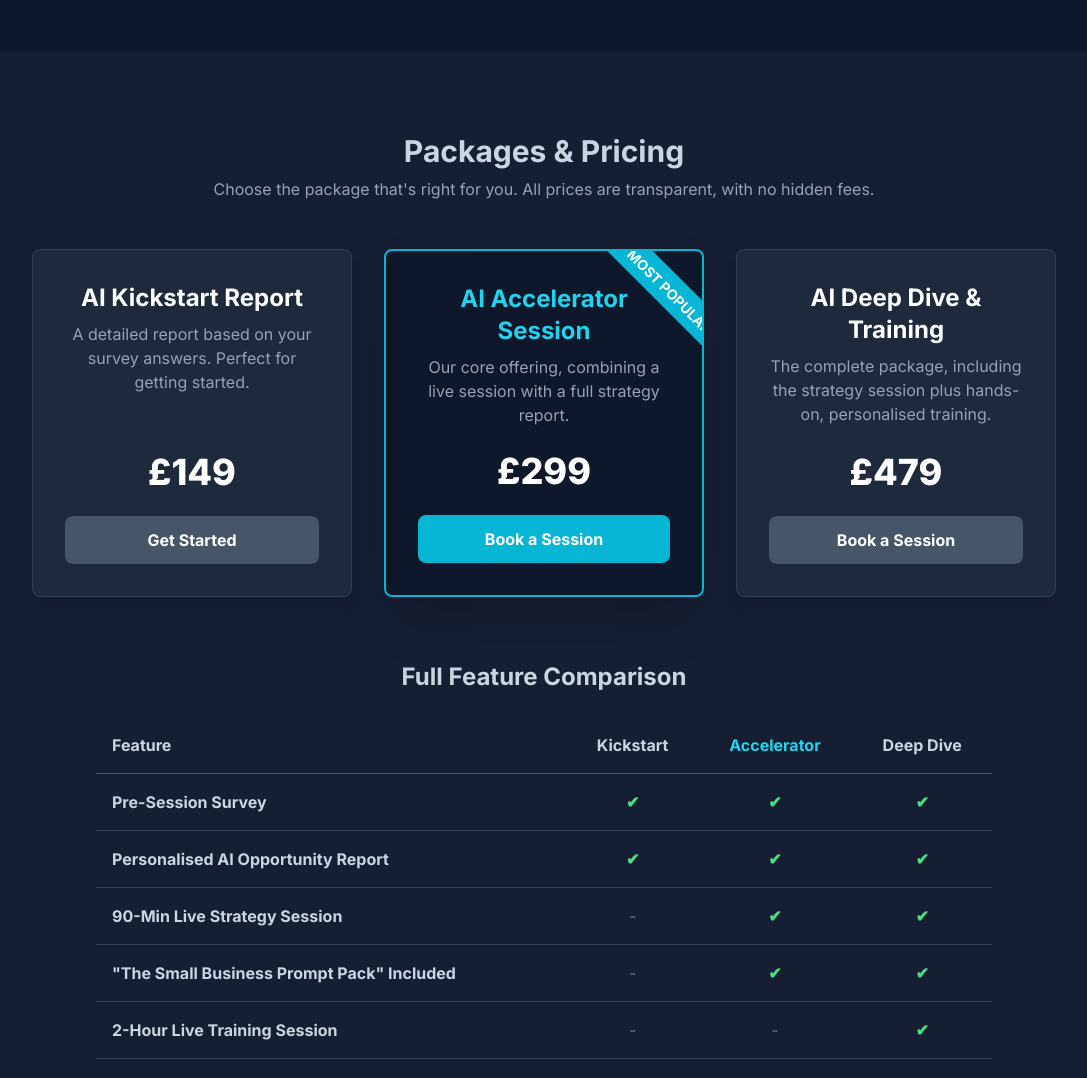
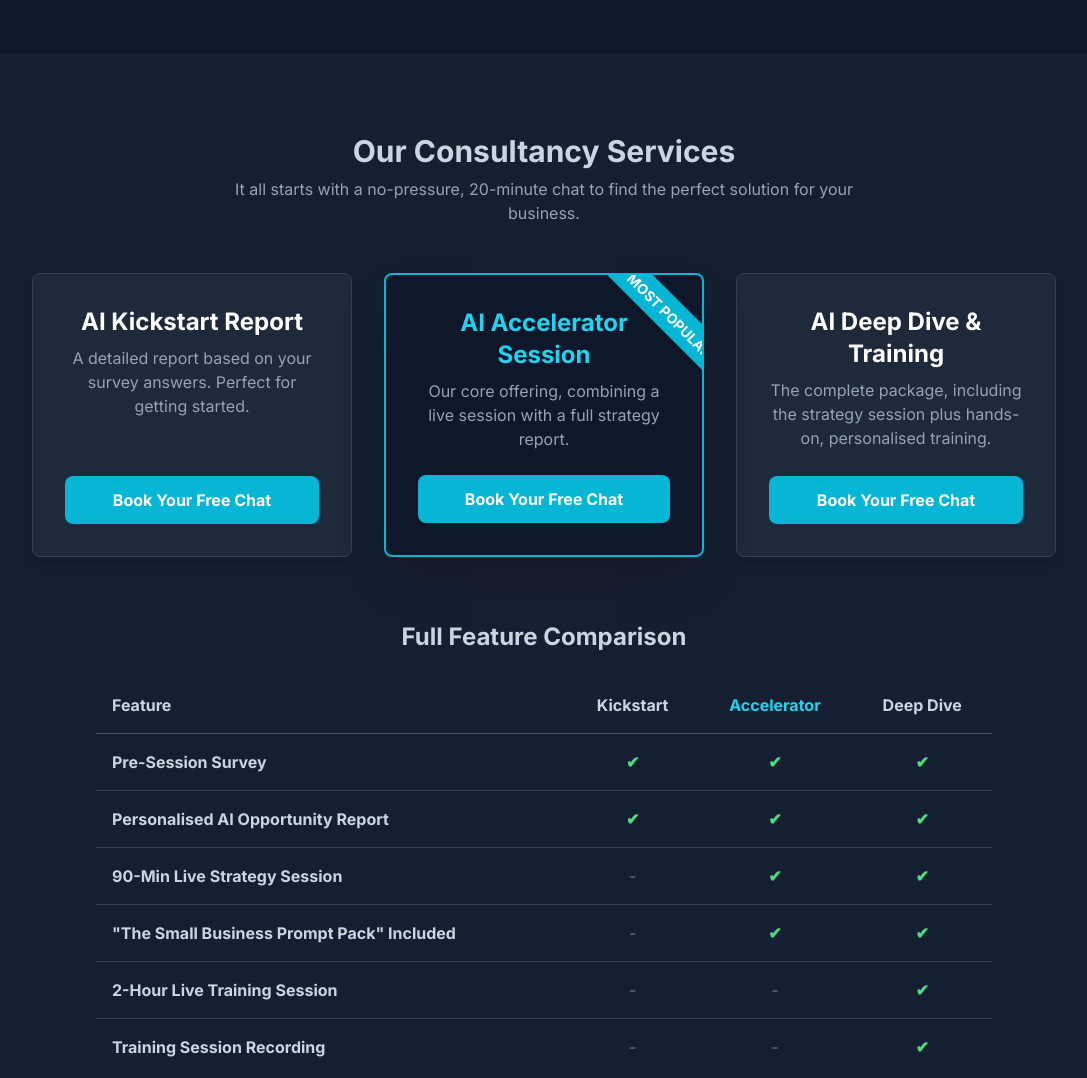
Before and after one commit to EvolveAiSolutions/Evolve-AI-Solutions-Website, a website: page index.html in a window 1280 px wide. Shown: the part 3080-4158 px from the top of the page, without its empty margins (96-1183 px from the left). Drawn offline with nearby package versions, Linux system fonts and the light colour scheme.

Commit message:
Add files via upload
Update pricing section to free chat funnel

```diff
--- a/index.html
+++ b/index.html
@@ -92,7 +92,7 @@
                     Friendly, practical solutions to keep you ahead.
                 </p>
                 <div class="mt-8">
-                    <a href="https://calendar.app.google/STUr55YVQT7A2VpT7" target="_blank" rel="noopener noreferrer" class="bg-cyan-500 hover:bg-cyan-600 text-white font-bold py-4 px-8 rounded-lg text-lg transition-transform hover:scale-105 inline-block">
+                    <a href="https://calendar.app.google/2HL4z3b36heuWfdR6" target="_blank" rel="noopener noreferrer" class="bg-cyan-500 hover:bg-cyan-600 text-white font-bold py-4 px-8 rounded-lg text-lg transition-transform hover:scale-105 inline-block">
                         Book Your Free AI Chat
                     </a>
                     <p class="mt-2 text-sm text-slate-400">A no-pressure, 20-minute discovery call</p>
@@ -179,17 +179,25 @@
             </div>
         </section>
 
+        <!-- === PRICING SECTION UPDATED === -->
         <section id="pricing" class="py-20 bg-slate-800/50">
             <div class="container mx-auto px-6 text-center">
-                <h2 class="text-3xl font-bold section-title mb-2">Packages & Pricing</h2>
-                <p class="mb-12 max-w-2xl mx-auto text-slate-400">Choose the package that's right for you. All prices are transparent, with no hidden fees.</p>
+                <!-- 1. Title Updated -->
+                <h2 class="text-3xl font-bold section-title mb-2">Our Consultancy Services</h2>
+                <!-- 2. Subtitle Updated -->
+                <p class="mb-12 max-w-2xl mx-auto text-slate-400">It all starts with a no-pressure, 20-minute chat to find the perfect solution for your business.</p>
+
                 <div class="grid lg:grid-cols-3 gap-8 max-w-5xl mx-auto mb-16">
+
+                    <!-- Card 1 Updated -->
                     <div class="bg-slate-800 p-8 rounded-lg shadow-lg border border-slate-700 flex flex-col">
                         <h3 class="text-2xl font-bold text-white mb-2">AI Kickstart Report</h3>
                         <p class="text-slate-400 mb-6 flex-grow">A detailed report based on your survey answers. Perfect for getting started.</p>
-                        <p class="text-4xl font-extrabold text-white mb-6">£149</p>
-                        <a href="mailto:ryan@evolve-ai-solutions.co.uk?subject=Inquiry%20about%20the%20AI%20Kickstart%20Report" class="mt-auto w-full bg-slate-600 hover:bg-slate-700 text-white font-bold py-3 px-6 rounded-lg transition-colors">Get Started</a>
+                        <!-- Price Deleted -->
+                        <a href="https://calendar.app.google/2HL4z3b36heuWfdR6" target="_blank" rel="noopener noreferrer" class="mt-auto w-full bg-cyan-500 hover:bg-cyan-600 text-white font-bold py-3 px-6 rounded-lg transition-colors">Book Your Free Chat</a>
                     </div>
+
+                    <!-- Card 2 Updated -->
                     <div class="bg-slate-900 p-8 rounded-lg shadow-2xl border-2 border-cyan-500 flex flex-col relative overflow-hidden">
                         <div class="absolute top-0 right-0 h-24 w-24">
                            <div class="absolute text-center text-white most-popular-badge bg-cyan-500 w-36 py-1 top-6 -right-10">
@@ -198,16 +206,20 @@
                         </div>
                         <h3 class="text-2xl font-bold text-cyan-400 mb-2">AI Accelerator Session</h3>
                         <p class="text-slate-400 mb-6 flex-grow">Our core offering, combining a live session with a full strategy report.</p>
-                        <p class="text-4xl font-extrabold text-white mb-6">£299</p>
-                        <a href="https://calendar.app.google/yUKcrTnQgnx6PWcR6" target="_blank" rel="noopener noreferrer" class="mt-auto w-full bg-cyan-500 hover:bg-cyan-600 text-white font-bold py-3 px-6 rounded-lg transition-colors">Book a Session</a>
+                        <!-- Price Deleted -->
+                        <a href="https://calendar.app.google/2HL4z3b36heuWfdR6" target="_blank" rel="noopener noreferrer" class="mt-auto w-full bg-cyan-500 hover:bg-cyan-600 text-white font-bold py-3 px-6 rounded-lg transition-colors">Book Your Free Chat</a>
                     </div>
+
+                    <!-- Card 3 Updated -->
                     <div class="bg-slate-800 p-8 rounded-lg shadow-lg border border-slate-700 flex flex-col">
                         <h3 class="text-2xl font-bold text-white mb-2">AI Deep Dive & Training</h3>
                         <p class="text-slate-400 mb-6 flex-grow">The complete package, including the strategy session plus hands-on, personalised training.</p>
-                        <p class="text-4xl font-extrabold text-white mb-6">£479</p>
-                        <a href="https://calendar.app.google/4obKbrnZy4h81fVt6" target="_blank" rel="noopener noreferrer" class="mt-auto w-full bg-slate-600 hover:bg-slate-700 text-white font-bold py-3 px-6 rounded-lg transition-colors">Book a Session</a>
+                        <!-- Price Deleted -->
+                        <a href="https://calendar.app.google/2HL4z3b36heuWfdR6" target="_blank" rel="noopener noreferrer" class="mt-auto w-full bg-cyan-500 hover:bg-cyan-600 text-white font-bold py-3 px-6 rounded-lg transition-colors">Book Your Free Chat</a>
                     </div>
                 </div>
+
+                <!-- 4. Comparison Table (Checked, no prices) -->
                 <h3 class="text-2xl font-bold section-title mb-6">Full Feature Comparison</h3>
                 <div class="max-w-4xl mx-auto overflow-x-auto">
                     <table class="w-full text-left text-slate-300">
@@ -261,6 +273,7 @@
                 </div>
             </div>
         </section>
+        <!-- === END PRICING SECTION === -->
 
         <section id="resources" class="py-20">
             <div class="container mx-auto px-6 text-center">
@@ -329,7 +342,7 @@
                 </a>
                 <a href="https://www.instagram.com/evolve.ai.solutions/" target="_blank" rel="noopener noreferrer" aria-label="Instagram" class="hover:text-cyan-400 transition-colors">
                     <svg class="h-6 w-6" fill="currentColor" viewBox="0 0 24 24" aria-hidden="true">
-                       <path fill-rule="evenodd" d="M12 2C6.477 2 2 6.477 2 12s4.477 10 10 10 10-4.477 10-10S17.523 2 12 2zm3.221 6.412a.624.624 0 00-.884 0l-3.333 3.333-1.473-1.473a.624.624 0 10-.884.884l1.916 1.916a.624.624 0 00.884 0l3.777-3.777a.624.624 0 000-.883z" clip-rule="evenodd" /><path d="M16.5 6.25a.75.75 0 00-1.5 0v.5a.75.75 0 001.5 0v-.5z" /><path d="M12 7.5a4.5 4.5 0 100 9 4.5 4.5 0 000-9zM8.25 12a3.75 3.75 0 117.5 0 3.75 3.75 0 01-7.5 0z" />
+                       <path d="M12 2.163c3.204 0 3.584.012 4.85.07 3.252.148 4.771 1.691 4.919 4.919.058 1.265.069 1.645.069 4.85s-.011 3.585-.069 4.85c-.149 3.225-1.664 4.771-4.919 4.919-1.266.058-1.644.07-4.85.07s-3.585-.012-4.85-.07c-3.252-.148-4.771-1.691-4.919-4.919-.058-1.265-.069-1.645-.069-4.85s.011-3.585.069-4.85c.149-3.225 1.664-4.771 4.919-4.919 1.266-.057 1.645-.069 4.85-.069zm0-2.163c-3.259 0-3.667.014-4.947.072-4.358.2-6.78 2.618-6.98 6.98-.059 1.281-.073 1.689-.073 4.948s.014 3.667.072 4.947c.2 4.358 2.618 6.78 6.98 6.98 1.281.058 1.689.072 4.948.072s3.667-.014 4.947-.072c4.358-.2 6.78-2.618 6.98-6.98.059-1.281.073-1.689.073-4.948s-.014-3.667-.072-4.947c-.2-4.358-2.618-6.78-6.98-6.98C15.667.014 15.259 0 12 0zm0 5.838a6.162 6.162 0 100 12.324 6.162 6.162 0 000-12.324zm0 10.162a4 4 0 110-8 4 4 0 010 8zm6.406-11.845a1.44 1.44 0 100 2.88 1.44 1.44 0 000-2.88z"></path>
                     </svg>
                 </a>
                  <a href="https://www.facebook.com/share/1CAZ8NjLXm/" target="_blank" rel="noopener noreferrer" aria-label="Facebook" class="hover:text-cyan-400 transition-colors">
@@ -410,6 +423,7 @@
                 });
 
                 if (!response.ok) {
+                    // Get more detailed error from the server function
                     const errorData = await response.json();
                     throw new Error(errorData.error || 'Something went wrong on the server.');
                 }
```
